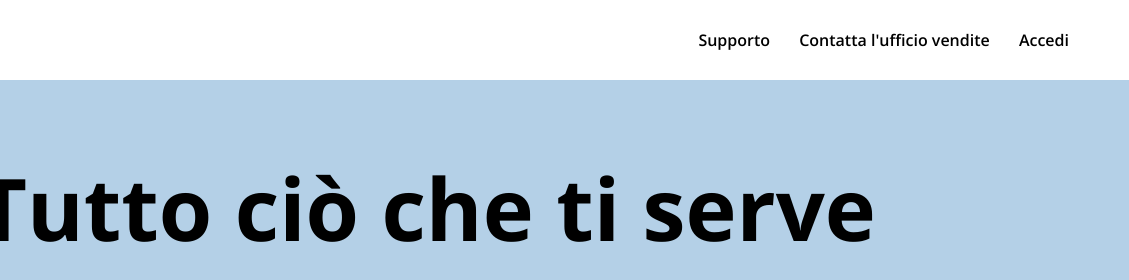
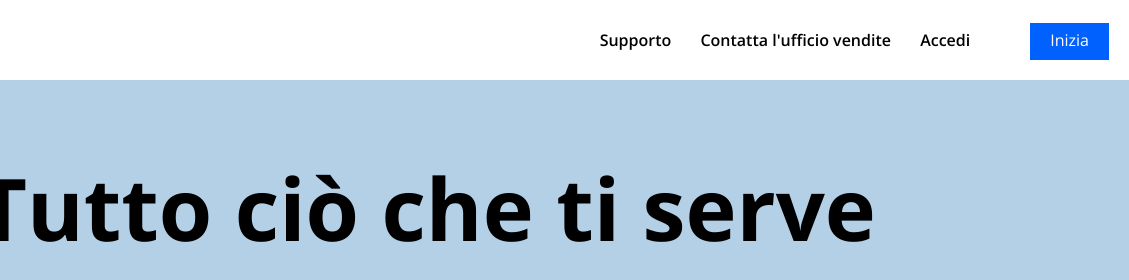
Before and after one commit to Frampolz/htmlcss-dropbox, a plain HTML site: page index.html in a window 1280 px wide. Shown: the top 280 px of the page, 151-1280 px from the left. Drawn offline with nearby package versions, Linux system fonts and the light colour scheme.

Commit message:
add  favicon + nav btn fix

```diff
--- a/index.html
+++ b/index.html
@@ -4,6 +4,7 @@
     <meta charset="UTF-8">
     <meta http-equiv="X-UA-Compatible" content="IE=edge">
     <meta name="viewport" content="width=device-width, initial-scale=1.0">
+    <link rel="shortcut icon" href="favicon.ico" type="image/x-icon">
     <link rel="preconnect" href="https://fonts.googleapis.com">
     <link rel="preconnect" href="https://fonts.gstatic.com" crossorigin>
     <link href="https://fonts.googleapis.com/css2?family=Open+Sans:wght@400;500;600;700&display=swap" rel="stylesheet">
@@ -22,6 +23,9 @@
                 <a href="#">
                     <img src="img/logo-small.png" alt="">
                 </a>
+            </div>
+            <div class=" large-btn nav-btn float-right">
+                <a href="#">Inizia</a>
             </div>
             <div class="right-menu float-right">
                 <ul>
```
Also changed, not shown: favicon.ico (added).
